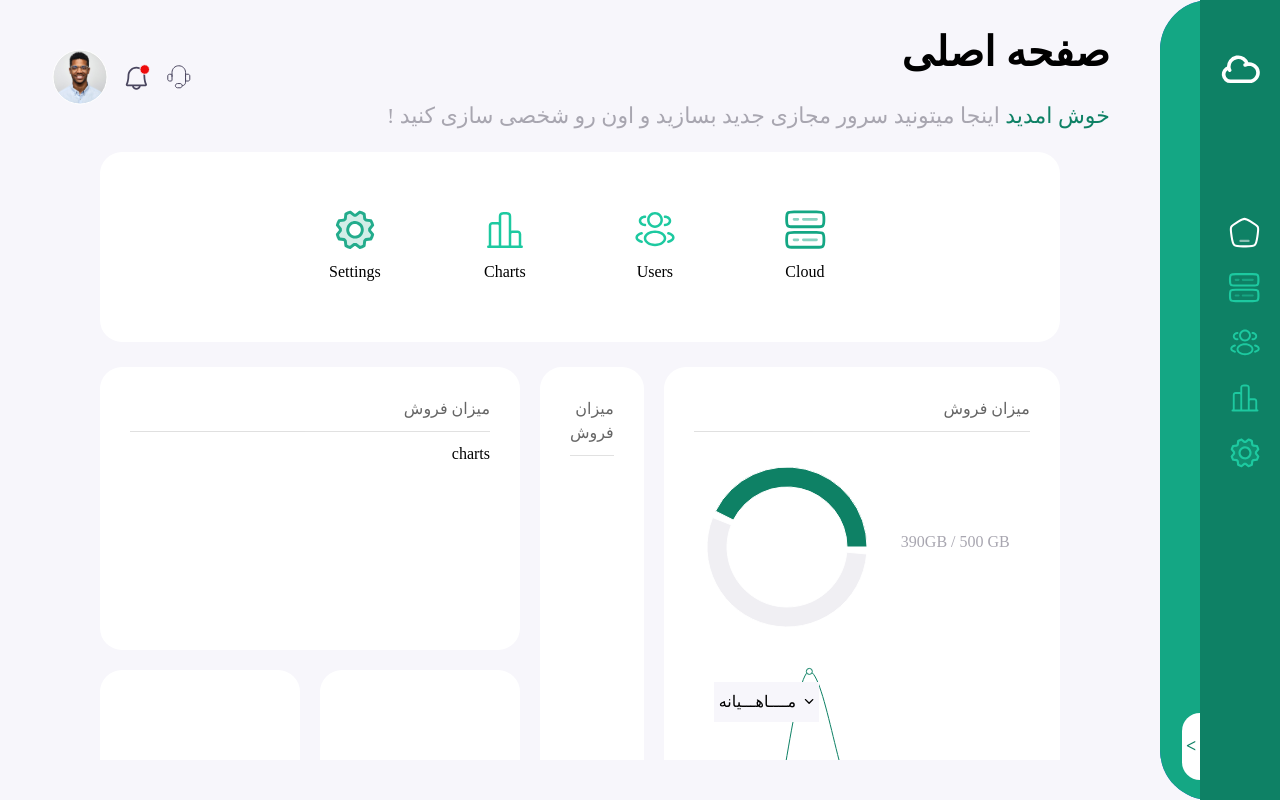
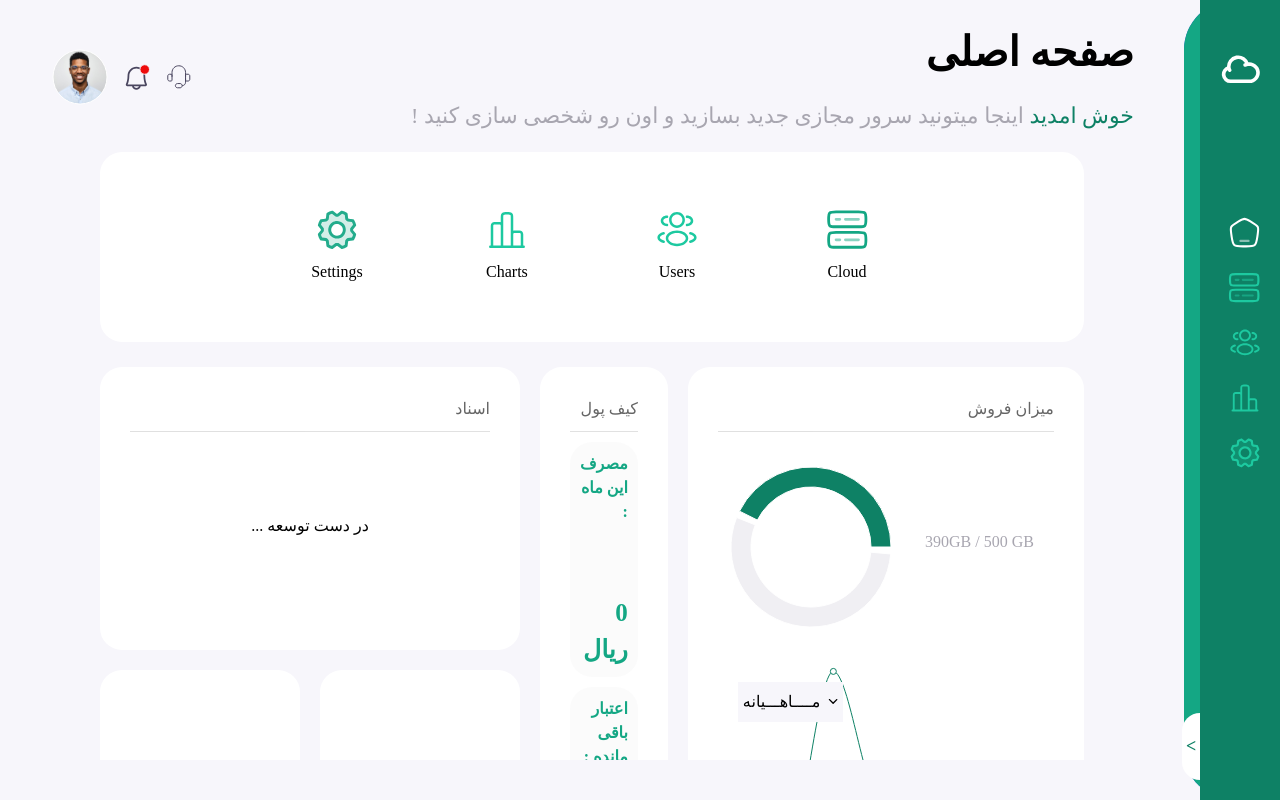
Before and after one commit to mohammadzeyghami/rayka-cloud, a React (Vite) app: page / in a window 1280 px wide. Built offline with nearby package versions, Linux system fonts and the light colour scheme.

Commit message:
add Home Parts

```diff
--- /dev/null
+++ b/src/Icons/DocumentsIcon.tsx
@@ -0,0 +1,31 @@
+import React from "react";
+interface Iprops {
+  height?: string;
+  width?: string;
+  color?: string;
+}
+const DocumentsIcon = ({
+  height = "30",
+  width = "30",
+  color = "#000",
+}: Iprops) => {
+  return (
+    <svg
+      width={width}
+      height={height}
+      viewBox="0 0 24 24"
+      fill="none"
+      xmlns="http://www.w3.org/2000/svg"
+    >
+      <path
+        d="M5 19V6.2C5 5.0799 5 4.51984 5.21799 4.09202C5.40973 3.71569 5.71569 3.40973 6.09202 3.21799C6.51984 3 7.0799 3 8.2 3H15.8C16.9201 3 17.4802 3 17.908 3.21799C18.2843 3.40973 18.5903 3.71569 18.782 4.09202C19 4.51984 19 5.0799 19 6.2V17H7C5.89543 17 5 17.8954 5 19ZM5 19C5 20.1046 5.89543 21 7 21H19M18 17V21M15 13.5C14.7164 12.3589 13.481 11.5 12 11.5C10.519 11.5 9.28364 12.3589 9 13.5M12 7.5H12.01M13 7.5C13 8.05228 12.5523 8.5 12 8.5C11.4477 8.5 11 8.05228 11 7.5C11 6.94772 11.4477 6.5 12 6.5C12.5523 6.5 13 6.94772 13 7.5Z"
+        stroke={color}
+        strokeWidth="2"
+        strokeLinecap="round"
+        strokeLinejoin="round"
+      />
+    </svg>
+  );
+};
+
+export default DocumentsIcon;
--- a/src/pages/Home.tsx
+++ b/src/pages/Home.tsx
@@ -1,4 +1,5 @@
 import CloudIcon from "../Icons/CloudIcon";
+import DocumentsIcon from "../Icons/DocumentsIcon";
 import SettingIcon from "../Icons/SettingIcon";
 import UsersIcon from "../Icons/UsersIcon";
 import ChartsIcon from "../Icons/chartsIcon";
@@ -14,7 +15,7 @@ const Home = () => {
   ];
   return (
     <div className="flex flex-col h-full max-w-[1550px]  gap-[25px] overflow-y-auto px-[50px]">
-      <div className="flex justify-center rounded-md bg-white items-center flex-wrap py-[20px]">
+      <div className="flex justify-center gap-[20px] rounded-md bg-white items-center flex-wrap py-[20px]">
         <SugCard>
           <div className="flex justify-center items-center gap-[10px] flex-col">
             <CloudIcon width="42" height="40" color="#14A784" />
@@ -59,11 +60,25 @@ const Home = () => {
           <div className="flex flex-col justify-start h-full w-full p-[20px]">
             <h5 className="border-b-[1px] border-[#000] opacity-60 border-opacity-20 pb-[10px]">
               {" "}
-              میزان فروش
+              کیف پول
             </h5>
-            <div className="pt-[10px]">
-              <div></div>
-              <div></div>
+            <div className="pt-[10px] flex flex-col gap-[10px] h-full">
+              <div className="w-full h-[50%] rounded-md bg-opacity-5 p-[10px] text-green-light font-bold bg-gray">
+                مصرف این ماه :
+                <div className="w- full h-full flex justify-center text-[25px] items-center">
+                  {" "}
+                  0 ریال
+                </div>
+              </div>
+
+              <div className="w-full h-[50%] rounded-md bg-opacity-5 p-[10px] text-green-light font-bold bg-gray">
+                {" "}
+                <span>اعتبار باقی مانده :</span>
+                <div className="w- full h-full flex justify-center text-[25px] items-center">
+                  {" "}
+                  0 ریال
+                </div>
+              </div>
             </div>
           </div>
         </Card>
@@ -73,19 +88,27 @@ const Home = () => {
               <div className="flex flex-col min-w-[300px]  justify-start h-full w-full flex-2  p-[20px]">
                 <h5 className="border-b-[1px] border-[#000] opacity-60 border-opacity-20 pb-[10px]">
                   {" "}
-                  میزان فروش
+                  اسناد
                 </h5>
-                <div className="pt-[10px]">charts</div>
+                <div className="w-full h-full cursor-pointer flex justify-center items-center">
+                  <div className="flex w-full justify-center flex-1 min-w-[180px]">
+                    در دست توسعه ...
+                  </div>
+                </div>
               </div>
             </Card>
           </div>
           <div className="flex w-full h-full  gap-[20px]">
             <Card>
-              <div className="flex w-full flex-1 min-w-[180px]"></div>
+              <div className="flex w-full justify-center flex-1 min-w-[180px]">
+                در دست توسعه ...
+              </div>
             </Card>
             <Card>
               {" "}
-              <div className="flex w-full flex-1 min-w-[180px]"></div>
+              <div className="flex w-full justify-center flex-1 min-w-[180px]">
+                در دست توسعه ...
+              </div>
             </Card>
           </div>
         </div>
```
